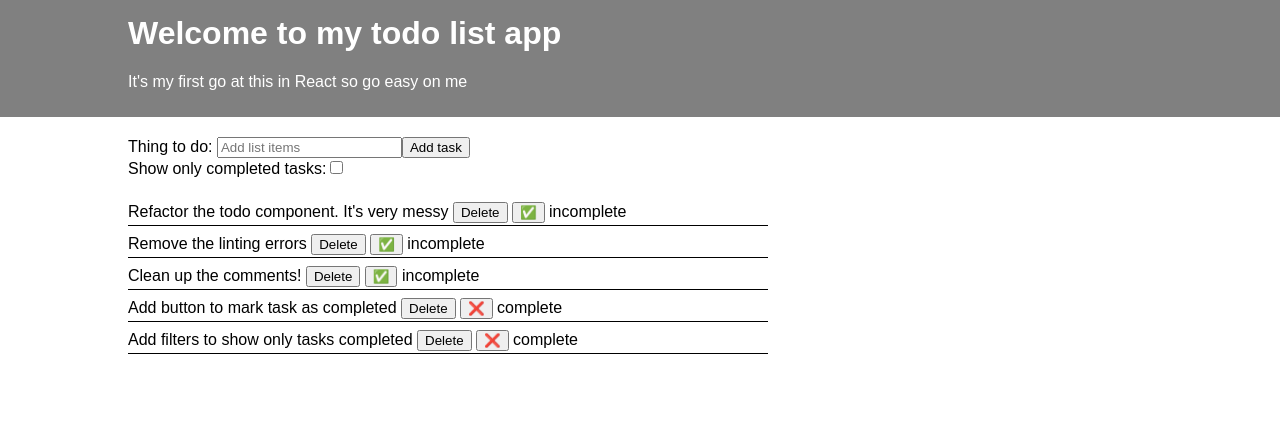
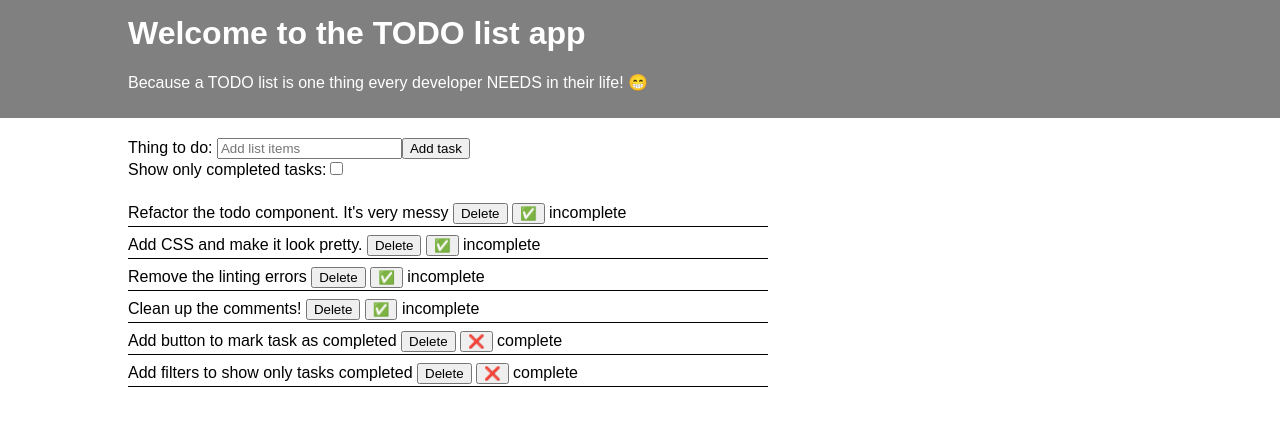
Before and after one commit to Moombai/scrappy-todo, a React (Create React App) app: page / in a window 1280 px wide. Shown: the top 426 px of the page. Built offline with nearby package versions, Linux system fonts and the light colour scheme.

Commit message:
Update header text and task list

```diff
--- a/src/components/App.js
+++ b/src/components/App.js
@@ -10,6 +10,10 @@ class App extends Component {
   		tasks: [
         {
           action: "Refactor the todo component. It's very messy",
+          status: "incomplete"
+        },
+        {
+          action: "Add CSS and make it look pretty. ",
           status: "incomplete"
         },
         {
--- a/src/components/Header.js
+++ b/src/components/Header.js
@@ -3,8 +3,8 @@ import React from 'react';
 export const Header = () => {
 	return (
 		<header>
-			<h1>Welcome to my todo list app</h1>
-			<p>It's my first go at this in React so go easy on me</p>
+			<h1>Welcome to the TODO list app</h1>
+			<p>Because a TODO list is one thing every developer NEEDS in their life! 😁</p>
 		</header>
 	);
 }
```
